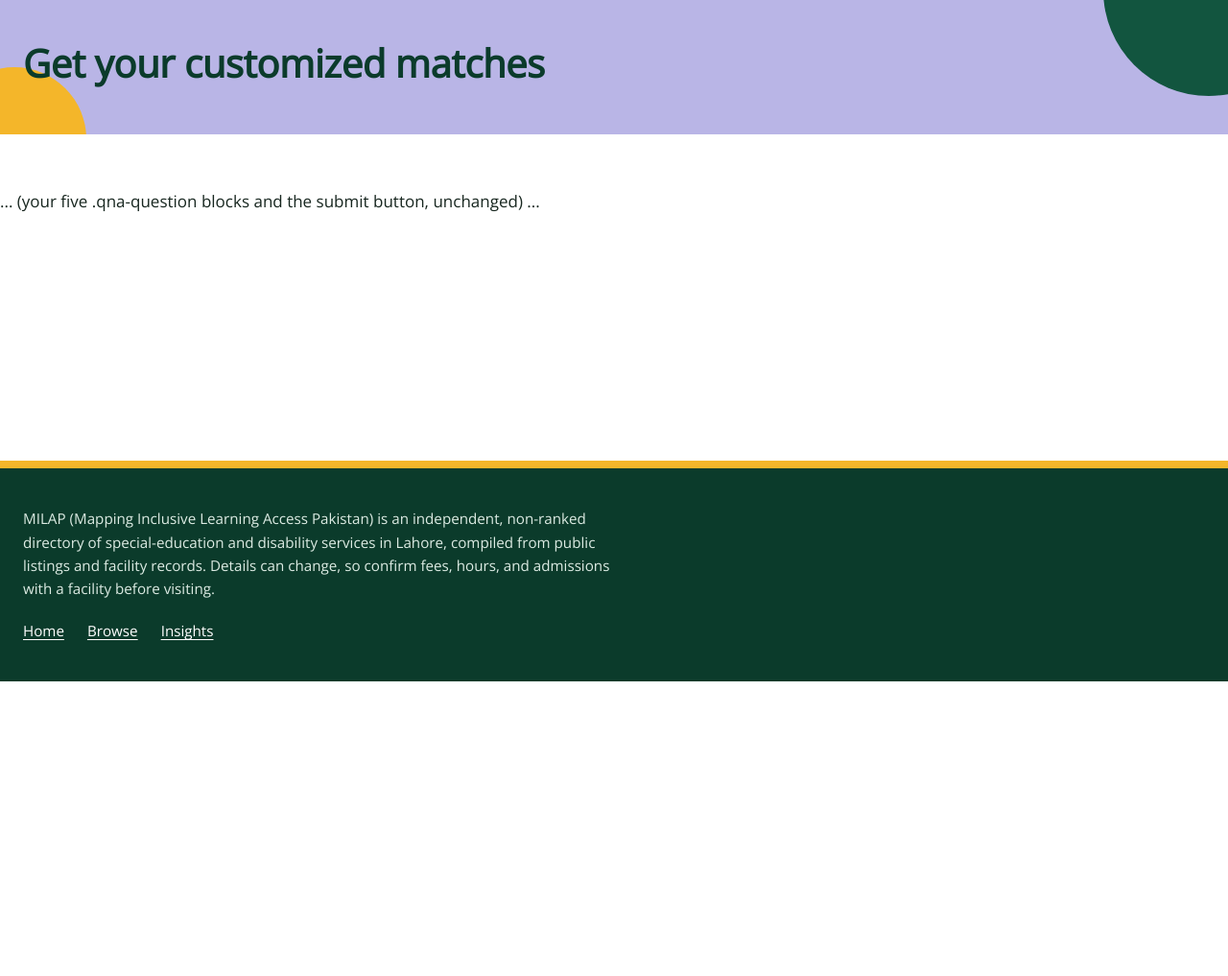
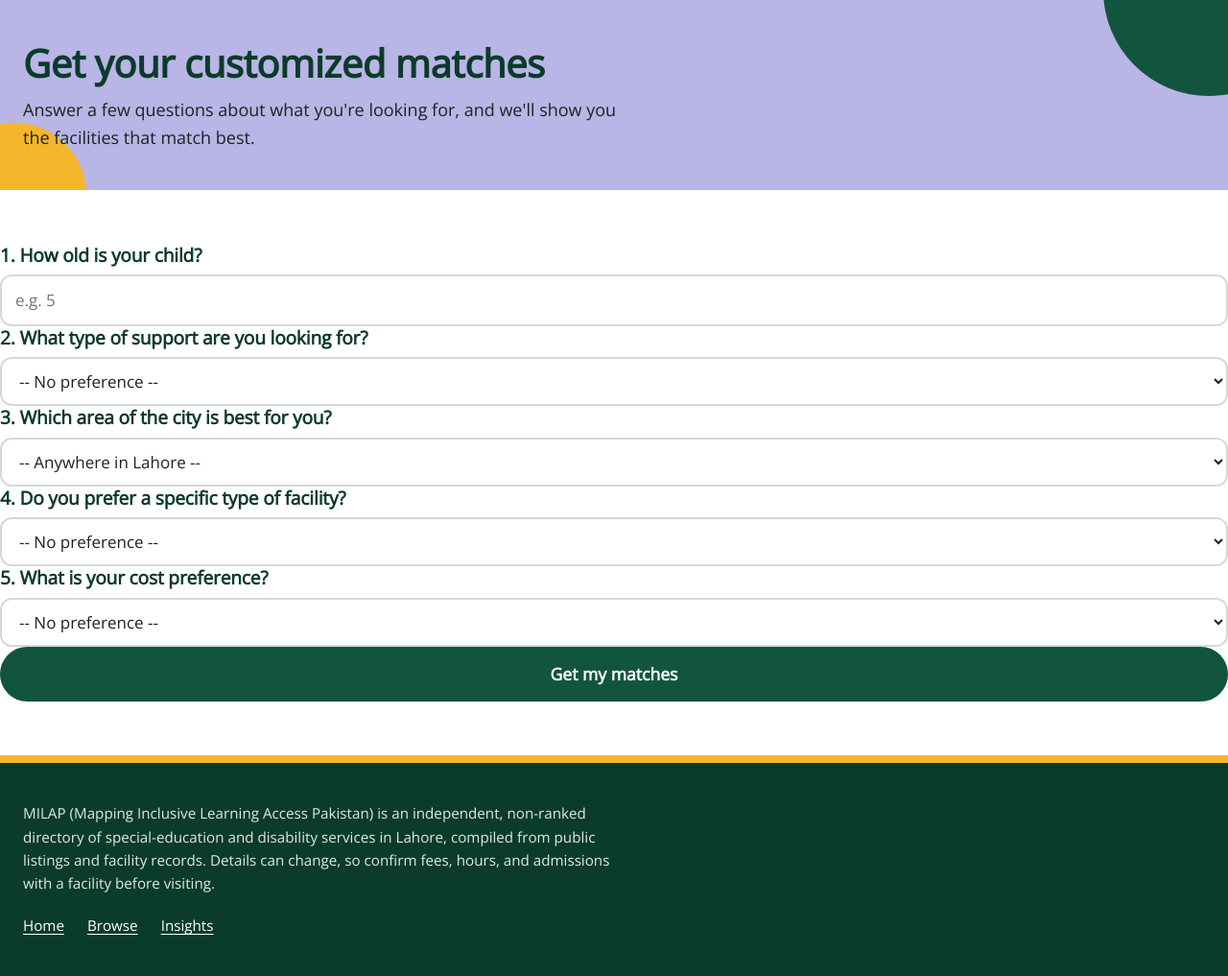
Before and after one commit to zoyaAzfar/milap, a Flask app: page /find-support/ in a window 1280 px wide. Shown: the part 79-1096 px from the top of the page at 96% size. Before the commit the page ends 789 px from the top, so only its background shows below. Run offline with Flask 3, Linux system fonts and the light colour scheme.

Commit message:
Update qna.html

```diff
--- a/templates/qna.html
+++ b/templates/qna.html
@@ -6,6 +6,7 @@
   <div class="container">
     <div class="page-head-panel">
       <h1>Get your customized matches</h1>
+      <p>Answer a few questions about what you're looking for, and we'll show you the facilities that match best.</p>
     </div>
   </div>
 </section>
@@ -14,7 +15,55 @@
 
   <div class="qna-form-panel" id="qna-form-panel">
     <form id="qna-form" action="{{ url_for('qna_finder') }}" method="get">
-      ... (your five .qna-question blocks and the submit button, unchanged) ...
+
+      <div class="qna-question">
+        <h3>1. How old is your child?</h3>
+        <input class="field" type="number" name="age" min="0" max="100" placeholder="e.g. 5">
+      </div>
+
+      <div class="qna-question">
+        <h3>2. What type of support are you looking for?</h3>
+        <select class="field" name="need">
+          <option value="">-- No preference --</option>
+          {% for key, label, icon in options.needs %}
+          <option value="{{ key }}">{{ label }}</option>
+          {% endfor %}
+        </select>
+      </div>
+
+      <div class="qna-question">
+        <h3>3. Which area of the city is best for you?</h3>
+        <select class="field" name="area">
+          <option value="">-- Anywhere in Lahore --</option>
+          {% for area_option in options.areas %}
+          <option value="{{ area_option }}">{{ area_option }}</option>
+          {% endfor %}
+        </select>
+      </div>
+
+      <div class="qna-question">
+        <h3>4. Do you prefer a specific type of facility?</h3>
+        <select class="field" name="type">
+          <option value="">-- No preference --</option>
+          {% for type_option in options.types %}
+          <option value="{{ type_option }}">{{ type_option }}</option>
+          {% endfor %}
+        </select>
+      </div>
+
+      <div class="qna-question">
+        <h3>5. What is your cost preference?</h3>
+        <select class="field" name="cost">
+          <option value="">-- No preference --</option>
+          <option value="Free">Free</option>
+          <option value="Subsidized">Subsidized</option>
+          <option value="Paid">Paid</option>
+        </select>
+      </div>
+
+      <button class="btn btn-primary btn-block" type="submit" style="font-size: 1.1rem; padding: 16px;">
+        Get my matches
+      </button>
     </form>
   </div>
 
```
